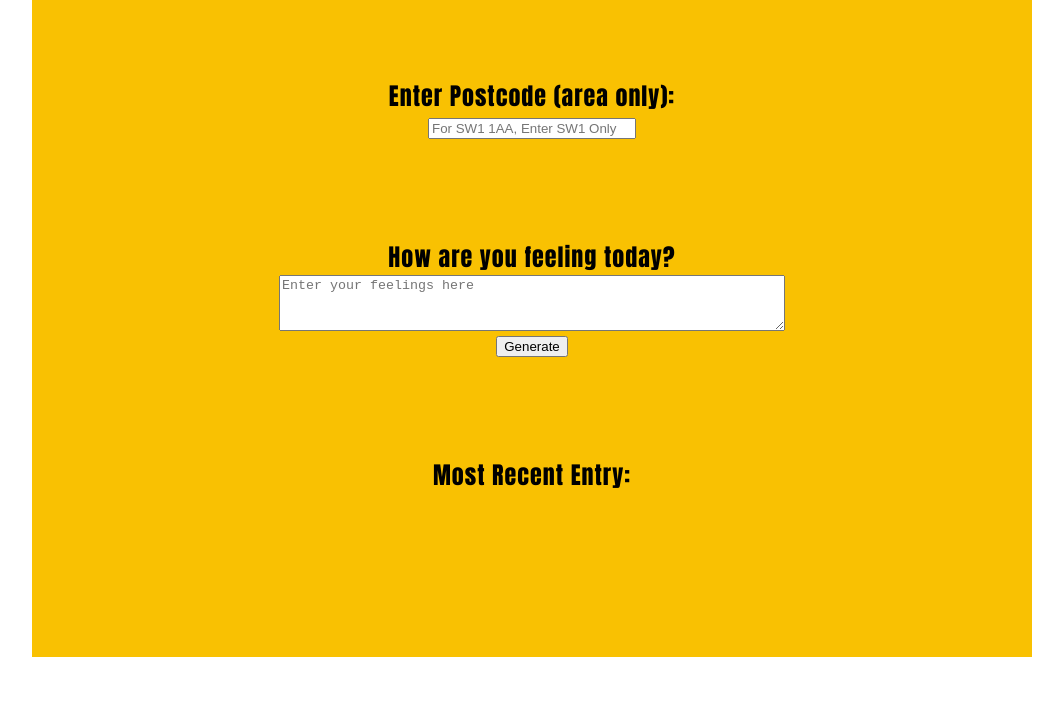
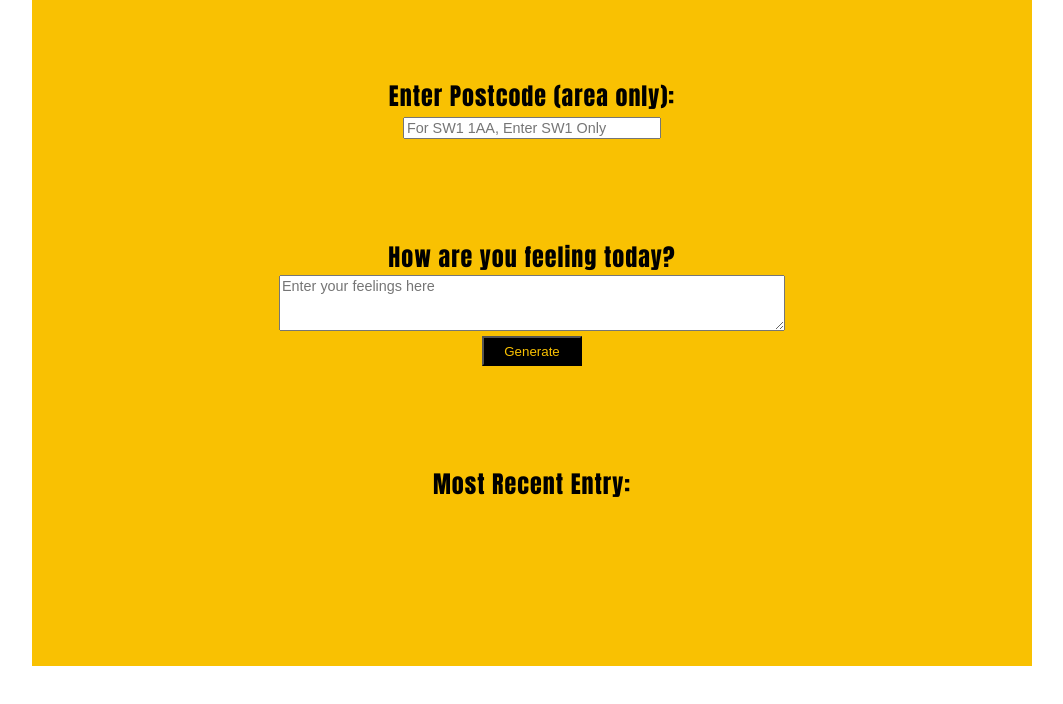
Before and after one commit to AbuBakr-S/weather-journal-app, a plain HTML site: page website/index.html in a window 1280 px wide. Shown: the part 92-796 px from the top of the page, without its empty margins (108-1171 px from the left). Drawn offline with Linux system fonts and the light colour scheme; a web font is replaced by a local one.

Commit message:
fix: Resize

```diff
--- a/website/style.css
+++ b/website/style.css
@@ -9,7 +9,7 @@ body {
     margin: 0 auto;
     width: 80%;
     position: relative;
-    background-color:#F9C102;
+    background-color:#f9c102;
     max-width: 1000px;
 }
 
@@ -31,12 +31,18 @@ label, button {
 }
 
 .myInput {
-    min-width: 200px;
+    min-width: 250px;
     max-width: 500px;
+    font-family: Arial, Helvetica, sans-serif;
+    font-size: 0.9em;
 }
 
 button {
     margin: 0 auto;
+    color: #f9c102;
+    background-color: #000;
+    height: 30px;
+    width: 10%;
 }
 
 .entry {
```
